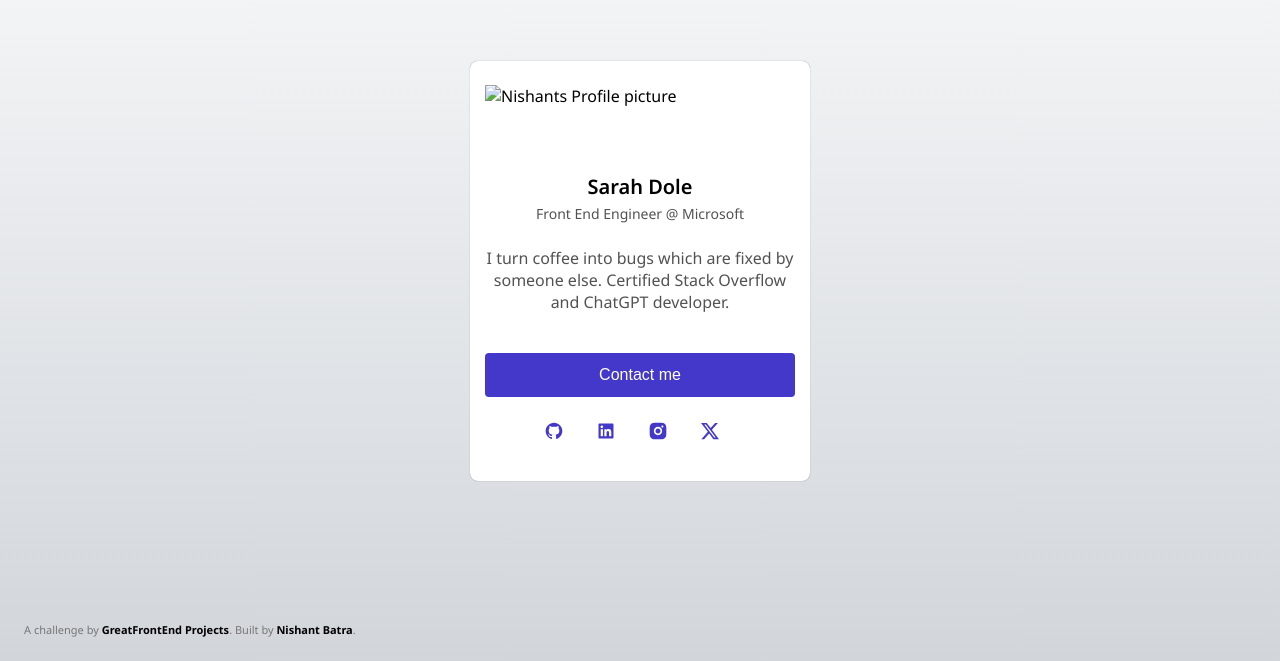
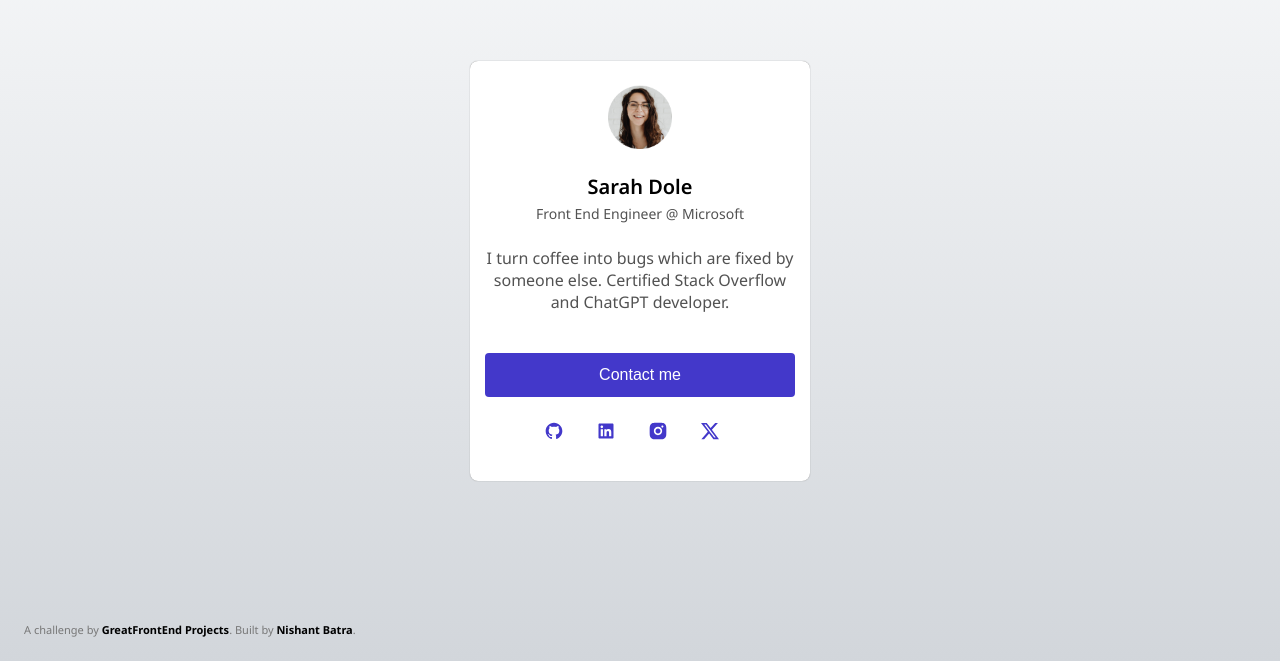
Before and after one commit to nishant-batra/profile-card, a plain HTML site: page index.html in a window 1280 px wide. Shown: the part 139-800 px from the top of the page. Drawn offline with Linux system fonts and the light colour scheme; the site is published under a folder, as on GitHub Pages, so addresses that start at the root find nothing; a script that the page names is missing.

Commit message:
add profile card

```diff
--- a/index.html
+++ b/index.html
@@ -21,7 +21,7 @@
       <figure>
         <img
           alt="Nishants Profile picture"
-          src="/img/profile.png"
+          src="./img/profile.png"
           height="64"
         />
         <figcaption>
```
